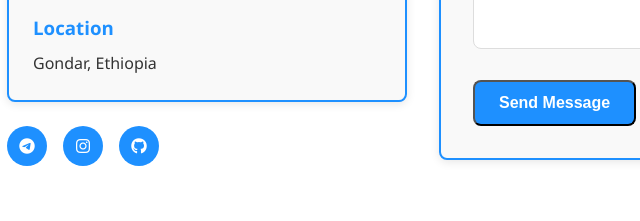
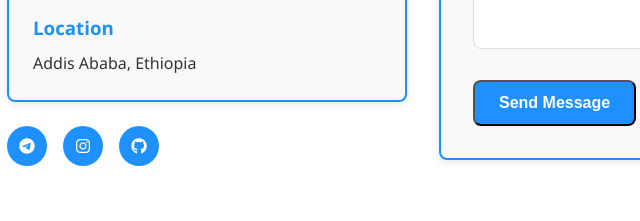
Before and after one commit to Teke28/tekele-tesfeye-portfolio, a plain HTML site: page contact.html in a window 1280 px wide. Shown: the part 1240-1461 px from the top of the page, 107-747 px from the left. Drawn offline with nearby package versions, Linux system fonts and the light colour scheme; animation ran at ten frames a second.

Commit message:
Update contact.html

```diff
--- a/contact.html
+++ b/contact.html
@@ -108,7 +108,7 @@
               <div class="contact-card">
                 <i class="fas fa-map-marker-alt"></i>
                 <h3>Location</h3>
-                <p>Gondar, Ethiopia</p>
+                <p>Addis Ababa, Ethiopia</p>
               </div>
               <div class="social-links">
                 <a
```
